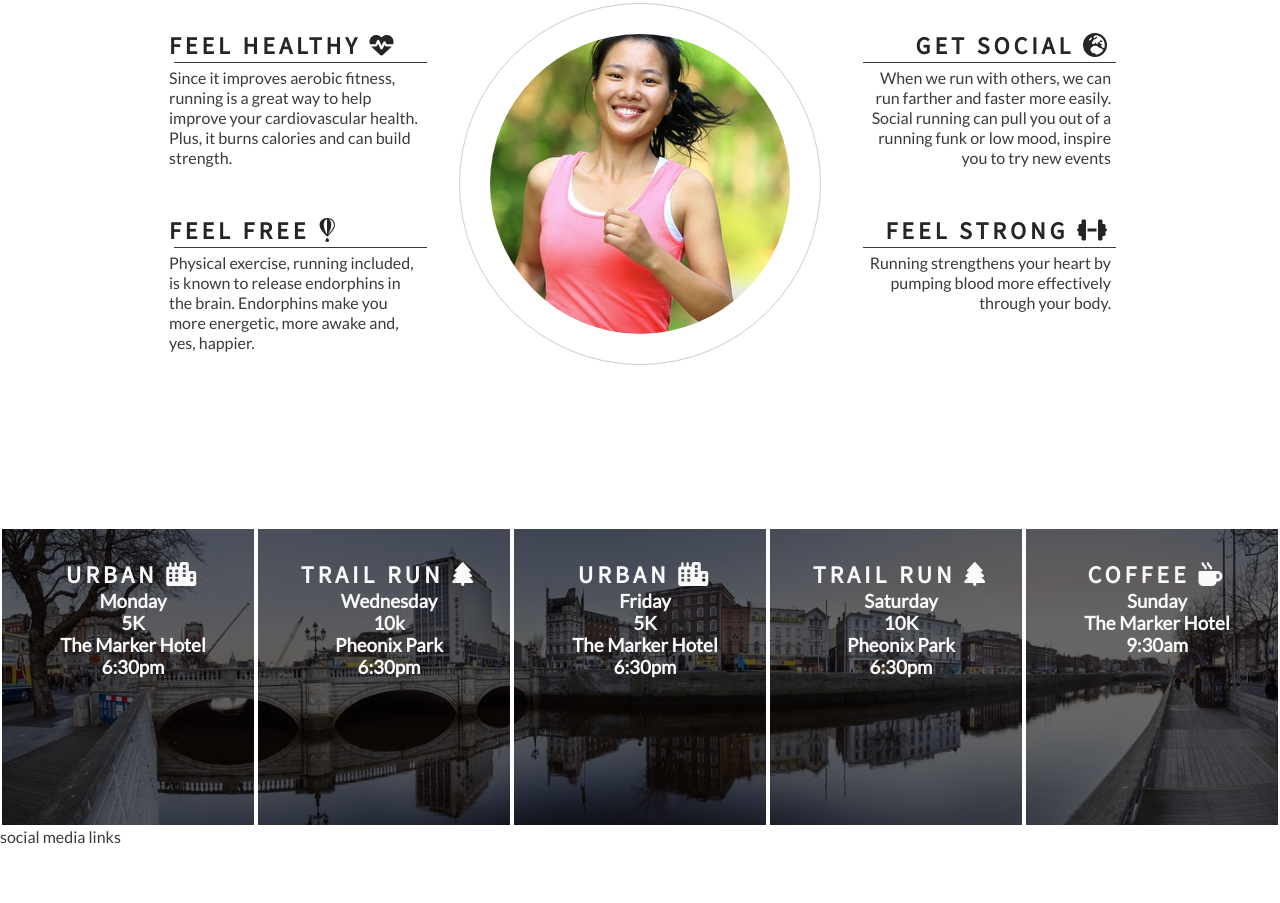
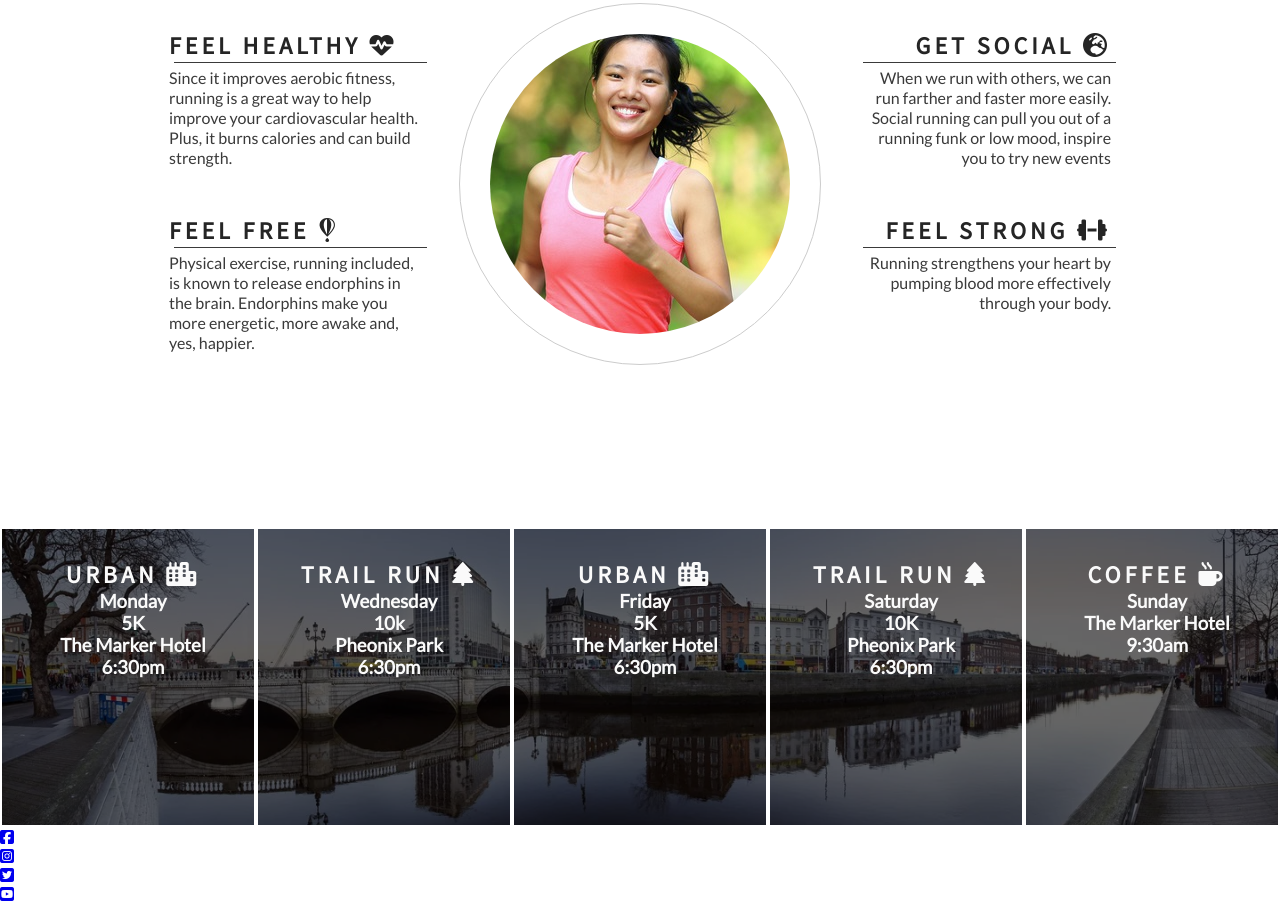
Before and after one commit to OllieMoss/Love-Running, a plain HTML site: page index.html in a window 1280 px wide. Shown: the part 768-1671 px from the top of the page. Before the commit the page ends 1614 px from the top, so only its background shows below. Drawn offline with Linux system fonts and the light colour scheme.

Commit message:
add links and icons and basic structure for social media pages

```diff
--- a/index.html
+++ b/index.html
@@ -124,8 +124,21 @@
         </div>
     </section>
 
-    <footer>
-        social media links
+    <footer id="social-media">
+        <ul>
+            <li>
+                <a href="https://facebook.com" target="_blank" rel="noopener" aria-label="visit our facebook page (opens in a new tab)"><i class="fab fa-facebook-square"></i></a>
+            </li>
+            <li>
+                <a href="https://instagram.com" target="_blank" rel="noopener" aria-label="visit our instagram page (opens in a new tab)"><i class="fab fa-instagram-square"></i></a>
+            </li>
+            <li>
+                <a href="https://twitter.com" target="_blank" rel="noopener" aria-label="visit our twitter page (opens in a new tab)"><i class="fab fa-twitter-square"></i></a>
+            </li>
+            <li>
+                <a href="https://youtube.com" target="_blank" rel="noopener" aria-label="visit our YouTube channel (opens in a new tab)"><i class="fab fa-youtube-square"></i></a>
+            </li>
+        </ul>
     </footer>
 
 
```
